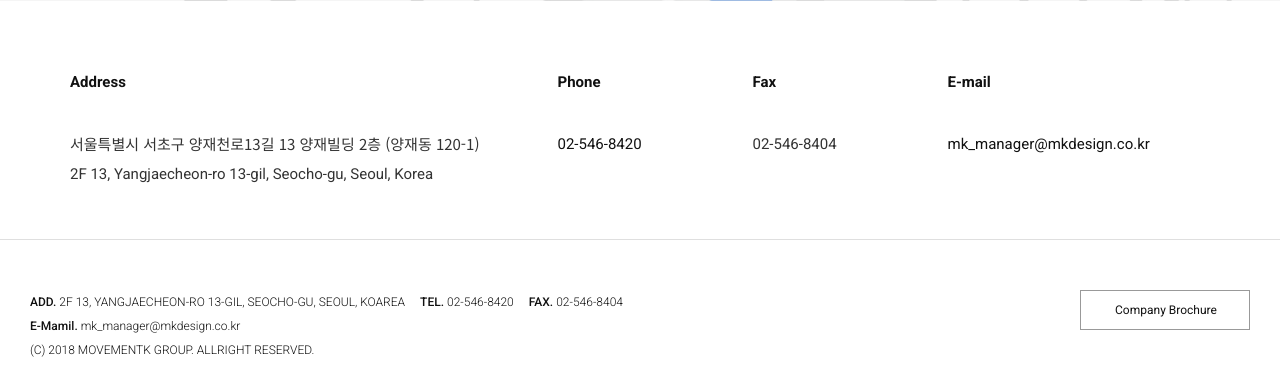
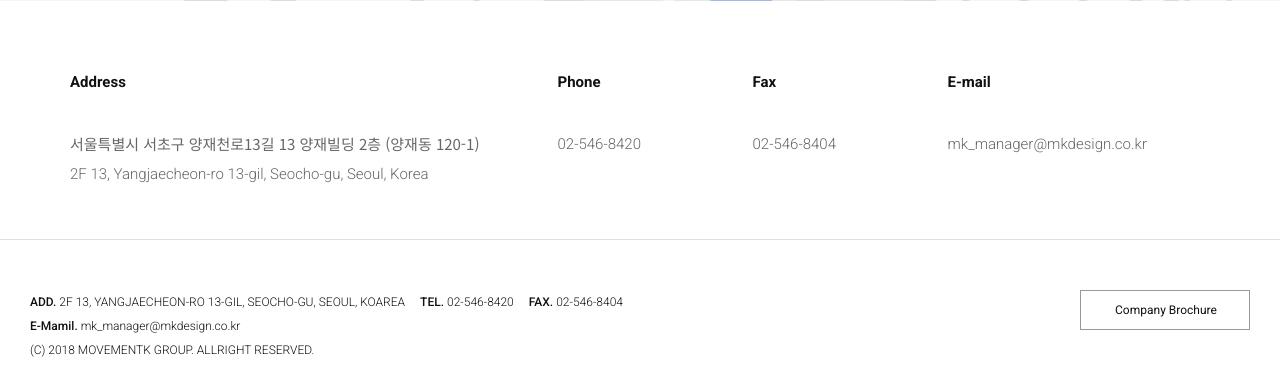
Before and after one commit to movementk/movementk, a PHP site: page /contact/location.php in a window 1280 px wide. Shown: the part 479-861 px from the top of the page. Run offline with PHP 8.4, Linux system fonts and the light colour scheme; style sheets or scripts are compiled from the project's sources.

Commit message:
최종 완료 #1

```diff
--- a/about/introduction.php
+++ b/about/introduction.php
@@ -60,7 +60,7 @@
                 <div class="container-fluid">
                     <h2>Overview</h2>
                     <p>
-                        평범하고 진부한 디자인은 거부하고, 감각적이고 유연한 사고로 디자인 트랜드의 중심에서 크리에이티브한 제안을 지속하는데 노력을 게을리 하지 않겠습니다.<br class="d-none d-md-block"> Movement K GROUP은 고객과 고객의 고객까지 만족시키는.<br class="d-none d-md-block"> 창의적인 디자인, 감각적인 움직임을 약속합니다.
+                        평범하고 진부한 디자인은 거부하고, 감각적이고 유연한 사고로 디자인 트랜드의 중심에서 크리에이티브한 제안을 지속하는데 노력을 게을리 하지 않겠습니다.<br class="d-none d-md-block"> Movement K GROUP은 고객과 고객의 고객까지 만족시키는 창의적인 디자인, 감각적인 움직임을 약속합니다.
                     </p>
                 </div>
             </div>
@@ -96,7 +96,7 @@
                                     <th class="v-top">주소</th>
                                     <td>
                                         <address>
-                                            (연구소) 서울시 서초구 양재천로 13길 13 양재빌딩 2F<br>(본사) 서울시 강남구 도산대로 374 3층
+                                             (본사) 서울시 서초구 양재천로 13길 13 양재빌딩 2F <br>(연구소) 서울시 강남구 도산대로 374 3층
                                         </address>
                                     </td>
                                 </tr>
--- a/assets/css/style.css
+++ b/assets/css/style.css
@@ -1201,17 +1201,20 @@ input[type="file"] {
       font-weight: 600;
       margin-bottom: 15px; }
     .contact .location .information ul li dl dd {
+      color: #666;
+      font-weight: 300;
       font-size: 13px;
       line-height: 20px; }
       .contact .location .information ul li dl dd address {
-        display: block; }
+        display: block;
+        font-weight: 300; }
         .contact .location .information ul li dl dd address.ko {
-          font-weight: 300;
           font-family: 'Noto Sans KR', sans-serif; }
         .contact .location .information ul li dl dd address ~ address {
           margin-top: 15px; }
       .contact .location .information ul li dl dd a {
-        color: #111; }
+        color: #666;
+        font-weight: 300; }
 @media (min-width: 768px) {
   .contact .location .information {
     padding-top: 70px; }
--- a/assets/css/style.scss
+++ b/assets/css/style.scss
@@ -1111,12 +1111,14 @@ input[type="file"] {
                             margin-bottom: 15px;
                         }
                         dd {
+                            color: #666;
+                            font-weight: 300;
                             font-size: 13px;
                             line-height: 20px;
                             address {
                                 display: block;
+                                font-weight: 300;
                                 &.ko {
-                                    font-weight: 300;
                                     @include noto();
                                 }
                                 & ~ address {
@@ -1124,7 +1126,8 @@ input[type="file"] {
                                 }
                             }
                             a {
-                                color: #111;
+                                color: #666;
+                                font-weight: 300;
                             }
                         }
                     }
```
Also changed, not shown: 1 other file.
